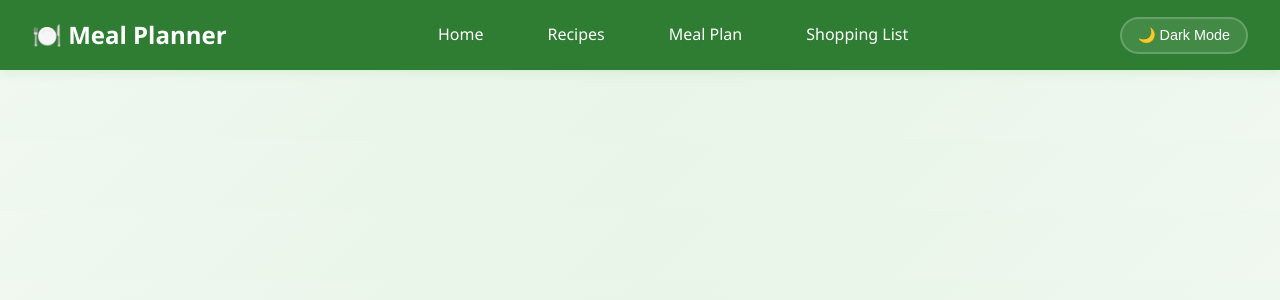
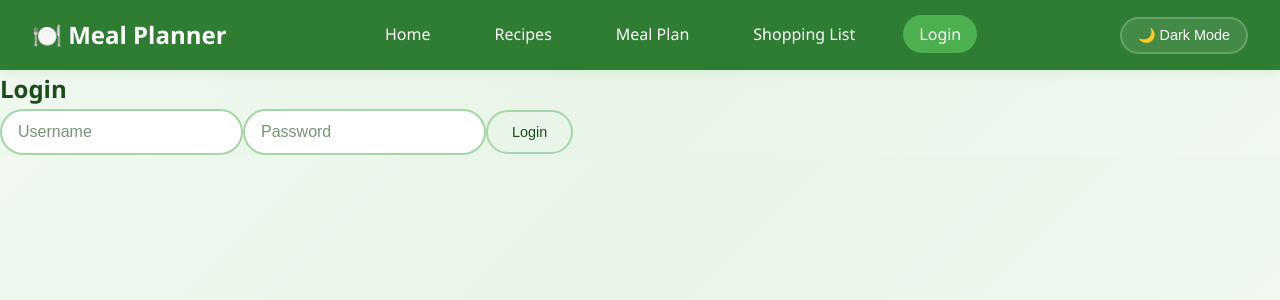
Before and after one commit to sheilawuor/Meal-Planner, a React (Create React App) app in the folder meal-planner/: page /login in a window 1280 px wide. Shown: the top 300 px of the page. Built offline with nearby package versions, Linux system fonts and the light colour scheme; data requests are answered from the project's data file.

Commit message:
add login feature

```diff
--- /dev/null
+++ b/meal-planner/src/Context/UserContext.js
@@ -0,0 +1,30 @@
+import { createContext, useState, useContext } from "react";
+
+const UserContext = createContext();
+
+export const UserProvider = ({ children }) => {
+  const [user, setUser] = useState(null);
+
+  const login = (username, password) => {
+
+    if (username.trim() !== "") {
+        setUser({ username });
+        return true;
+    }
+    return false;
+  };
+
+  const logout = () => {
+    setUser(null);
+  };
+
+  return (
+    <UserContext.Provider value={{ user, login, logout}}>
+        {children}
+    </UserContext.Provider>
+  );
+};
+
+export function useUser() {
+    return useContext(UserContext);
+}
--- /dev/null
+++ b/meal-planner/src/Pages/Login.js
@@ -0,0 +1,48 @@
+import {useState} from 'react';
+import { useUser } from '../Context/UserContext';
+import { useNavigate } from 'react-router-dom';
+import '../Styles/Login.css';
+
+function Login() {
+    const [username, setUsername] = useState('');
+    const [password, setPassword] = useState('');
+    const [error, setError] = useState('');
+    const { login } = useUser();
+    const navigate = useNavigate();
+
+    const handleSubmit = (e) => {
+        e.preventDefault();
+        const success = login(username, password);
+        if (success){
+            navigate('/');
+        } else{
+            setError('Invalid username or password');
+        }
+    };
+
+    return (
+        <div className="login-container">
+            <h2>Login</h2>
+            <form onSubmit={handleSubmit} className="login-form">
+                <input
+                type ="text"
+                placeholder="Username"
+                value={username}
+                onChange={(e) => setUsername(e.target.value)}
+                required
+                />
+                <input
+                type="password"
+                placeholder="Password"
+                value={password}
+                onChange={(e) => setPassword(e.target.value)}
+                required
+                />
+                <button type="submit">Login</button>
+                {error && <p className="error-message">{error}</p>}
+            </form>
+
+        </div>
+    )
+};
+export default Login;
--- a/meal-planner/src/components/App.js
+++ b/meal-planner/src/components/App.js
@@ -5,24 +5,45 @@ import Recipes from "../Pages/Recipes";
 import MealPlan from "../Pages/MealPlan";
 import ShoppingList from "../Pages/ShoppingList";
 import MealDetails from "../Pages/MealDetails";
+import Login from "../Pages/Login";
 import { ThemeProvider } from "../Context/ThemeContext";
 import { MealPlanProvider } from "../Context/MealPlanContext";
+import {UserProvider} from "../Context/UserContext";
+import ProtectedRoute from "./ProtectedRoute";
 import "../Styles/App.css";
 
 function App() {
   return (
     <ThemeProvider>
       <MealPlanProvider>
+        <UserProvider>
         <Router>
           <Navbar />
           <Routes>
             <Route path="/" element={<Home />} />
             <Route path="/recipes" element={<Recipes />} />
-            <Route path="/meal-plan" element={<MealPlan />} />
-            <Route path="/shopping-list" element={<ShoppingList />} />
             <Route path="/recipes/:id" element={<MealDetails />} />
+            <Route path="/login" element={<Login/>} />
+            {/*ProtectedRoutes*/}
+            <Route
+            path="/meal-plan"
+            element={
+              <ProtectedRoute>
+                <MealPlan/>
+              </ProtectedRoute>
+            }
+            />
+            <Route
+            path="/shopping-list"
+            element={
+              <ProtectedRoute>
+                <ShoppingList/>
+              </ProtectedRoute>
+            }
+            />
           </Routes>
         </Router>
+        </UserProvider>
       </MealPlanProvider>
     </ThemeProvider>
   );
--- a/meal-planner/src/components/Navbar.js
+++ b/meal-planner/src/components/Navbar.js
@@ -1,9 +1,17 @@
 import React from "react";
-import { NavLink } from "react-router-dom";
+import { NavLink, useNavigate } from "react-router-dom";
 import ToggleTheme from "./ToggleTheme";
+import {useUser} from "../Context/UserContext";
 import "../Styles/App.css";
 
 function Navbar() {
+  const {user, logout}= useUser();
+  const navigate = useNavigate();
+
+  const handleLogout =() =>{
+    logout();
+    navigate("/login");
+  }
   return (
     <nav className="navbar">
       <h2 className="navbar-title">🍽️ Meal Planner</h2>
@@ -12,6 +20,20 @@ function Navbar() {
         <li><NavLink to="/recipes">Recipes</NavLink></li>
         <li><NavLink to="/meal-plan">Meal Plan</NavLink></li>
         <li><NavLink to="/shopping-list">Shopping List</NavLink></li>
+
+        {user ?(
+          <>
+          <li className="user-info">Welcome,{user.username}</li>
+          <li>
+            <button onClick={handleLogout} className="logout-btn">
+              Logout
+            </button>
+          </li>
+          </>
+        ):(
+          <li><NavLink to="/login">Login</NavLink></li>
+        )}
+
       </ul>
       <ToggleTheme />
     </nav>
--- /dev/null
+++ b/meal-planner/src/components/ProtectedRoute.js
@@ -0,0 +1,12 @@
+import {Navigate} from 'react-router-dom';
+import { useUser } from '../Context/UserContext';
+
+function ProtectedRoute({children}){
+    const { user } = useUser();
+
+    if (!user){
+        return <Navigate to="/login" replace />;
+    }
+    return children;
+}
+export default ProtectedRoute;
```
Also changed, not shown: meal-planner/src/Styles/Login.css (added), 1 other file (tests, documents, lock files or other folders).
